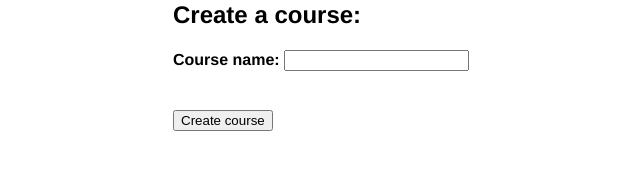
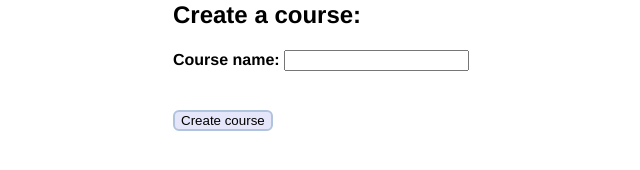
Before and after one commit to nie-ed/Opetussovellus, a Flask app: template templates/add_course.html in a window 1280 px wide. Shown: the part 219-389 px from the top of the page, without its empty margins (107-747 px from the left). Run offline with Flask 2, Linux system fonts and the light colour scheme; the template is opened without the code that fills it, so the values that code supplies are empty.

Commit message:
Added tyling to buttons. Added script to check input

```diff
--- a/templates/add_course.html
+++ b/templates/add_course.html
@@ -34,7 +34,7 @@
          <input type="text" name="name"></h4>
          <br>
          <input type="hidden" name="csrf_token" value="{{ session.csrf_token }}">
-         <input type="submit" value="Create course">
+         <input type="submit" value="Create course" class="button5">
      </form>
   </div>
 
```
